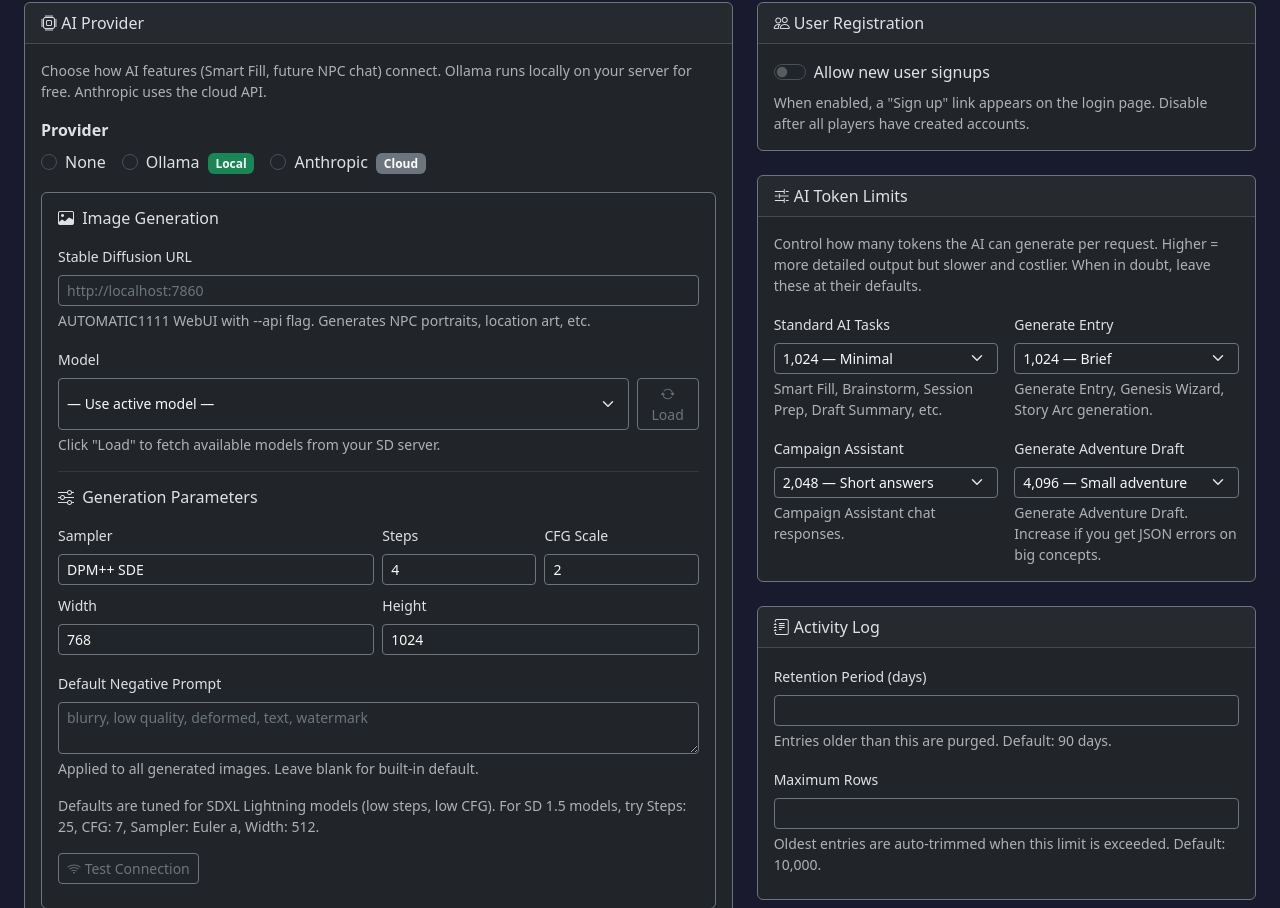
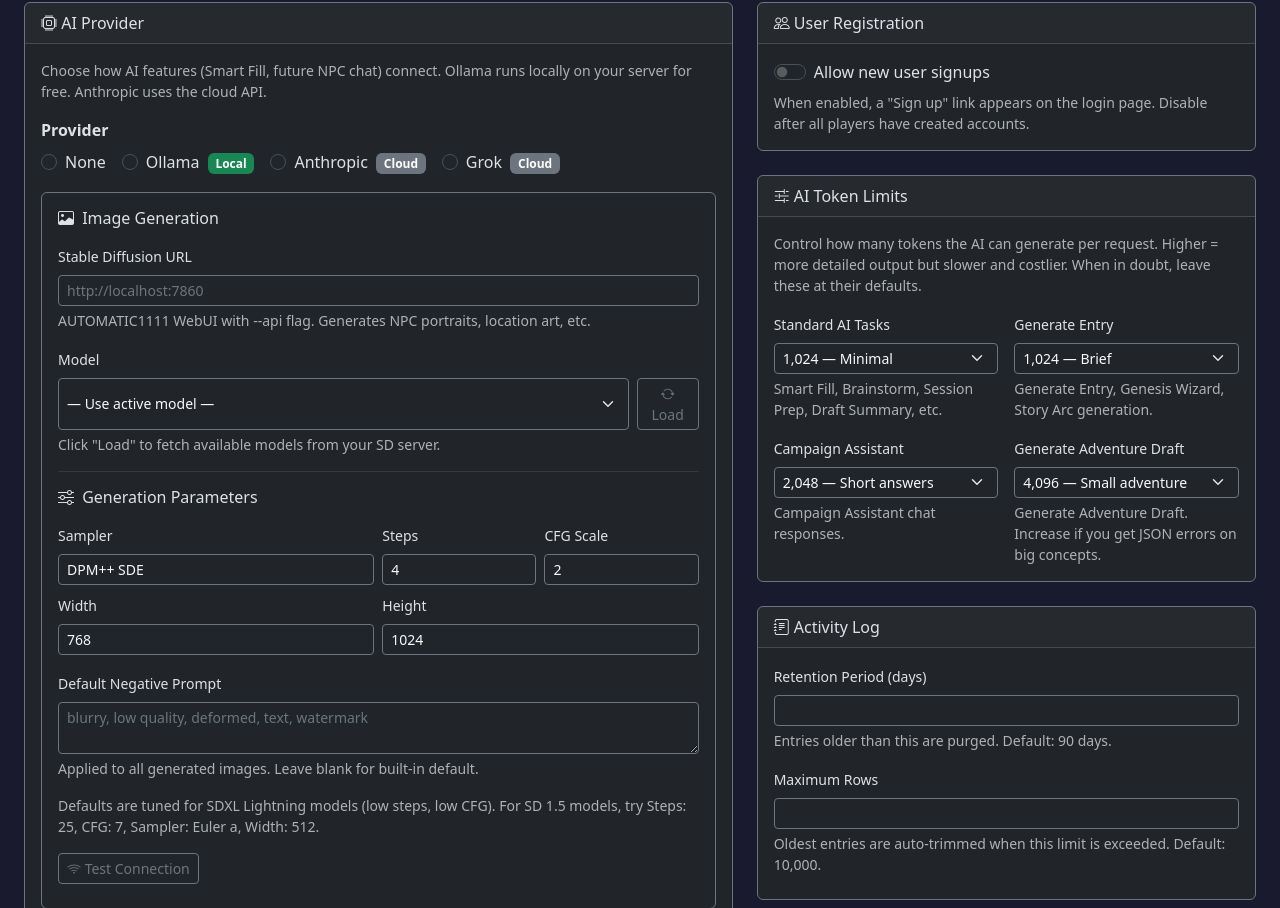
Before and after one commit to soup1977/gm-wiki, a Python web app: template app/templates/settings/index.html in a window 1280 px wide. Shown: the part 143-1051 px from the top of the page. Run offline with Jinja, Linux system fonts and the light colour scheme; the template is opened without the code that fills it, so the values that code supplies are empty.

Commit message:
Add Grok (xAI) as a third AI provider
- _call_grok() in ai_provider.py using the OpenAI-compatible xAI API
- is_ai_enabled(), get_available_providers(), ai_chat() dispatch updated
- get_ai_config() includes grok_api_key and grok_model
- settings.py saves/loads grok_api_key and grok_model; adds /test-grok route
- Settings UI: Grok radio button, config section (API key + model dropdown),
  Test Connection button, and Grok option in all per-feature dropdowns

No model changes. No migrations.

Co-Authored-By: Claude Sonnet 4.6 <noreply@anthropic.com>

```diff
--- a/app/templates/settings/index.html
+++ b/app/templates/settings/index.html
@@ -49,6 +49,15 @@
                                 Anthropic <span class="badge bg-secondary ms-1">Cloud</span>
                             </label>
                         </div>
+                        <div class="form-check">
+                            <input class="form-check-input" type="radio" name="ai_provider"
+                                   id="provGrok" value="grok"
+                                   {{ 'checked' if ai_config.provider == 'grok' }}
+                                   onchange="toggleProviderSections()">
+                            <label class="form-check-label" for="provGrok">
+                                Grok <span class="badge bg-secondary ms-1">Cloud</span>
+                            </label>
+                        </div>
                     </div>
                 </div>
 
@@ -82,7 +91,11 @@
                                 </option>
                                 <option value="anthropic"
                                     {{ 'selected' if feature_providers[key] == 'anthropic' }}>
-                                    <i class="bi bi-lightning"></i> Anthropic — Cloud
+                                    Anthropic — Cloud
+                                </option>
+                                <option value="grok"
+                                    {{ 'selected' if feature_providers[key] == 'grok' }}>
+                                    Grok — Cloud
                                 </option>
                             </select>
                         </div>
@@ -146,6 +159,35 @@
                         <i class="bi bi-wifi"></i> Test Connection
                     </button>
                     <div id="test-anthropic-result" class="small mt-2"></div>
+                </div>
+
+                <!-- Grok settings -->
+                <div id="grok-section" class="border border-secondary rounded p-3 mb-3" style="display:none;">
+                    <h6 class="mb-3"><i class="bi bi-cloud me-1"></i> Grok (xAI) Settings</h6>
+                    <div class="mb-3">
+                        <label for="grok_api_key" class="form-label small">API Key</label>
+                        <input type="password" class="form-control form-control-sm bg-dark text-light border-secondary"
+                               id="grok_api_key" name="grok_api_key"
+                               value="{{ ai_config.grok_api_key }}"
+                               placeholder="xai-...">
+                        <div class="form-text">
+                            Get a key at <a href="https://console.x.ai" target="_blank" rel="noopener">console.x.ai</a>.
+                        </div>
+                    </div>
+                    <div class="mb-3">
+                        <label for="grok_model" class="form-label small">Model</label>
+                        <select class="form-select form-select-sm bg-dark text-light border-secondary"
+                                name="grok_model" id="grok_model">
+                            <option value="grok-3-mini" {% if ai_config.grok_model == 'grok-3-mini' %}selected{% endif %}>grok-3-mini — Fast &amp; affordable</option>
+                            <option value="grok-3"      {% if ai_config.grok_model == 'grok-3'      %}selected{% endif %}>grok-3 — Most capable</option>
+                            <option value="grok-2-mini" {% if ai_config.grok_model == 'grok-2-mini' %}selected{% endif %}>grok-2-mini</option>
+                            <option value="grok-2"      {% if ai_config.grok_model == 'grok-2'      %}selected{% endif %}>grok-2</option>
+                        </select>
+                    </div>
+                    <button type="button" class="btn btn-outline-secondary btn-sm" onclick="testConnection('grok')">
+                        <i class="bi bi-wifi"></i> Test Connection
+                    </button>
+                    <div id="test-grok-result" class="small mt-2"></div>
                 </div>
 
                 <!-- Image Generation -->
@@ -496,6 +538,8 @@ function toggleProviderSections() {
         provider === 'ollama' ? 'block' : 'none';
     document.getElementById('anthropic-section').style.display =
         provider === 'anthropic' ? 'block' : 'none';
+    document.getElementById('grok-section').style.display =
+        provider === 'grok' ? 'block' : 'none';
     if (provider === 'anthropic' && !_anthropicModelsLoaded) {
         loadAnthropicModels();
     }
```
Also changed, not shown: app/ai_provider.py (+50 -3 lines), app/routes/settings.py (+22 -0 lines).
